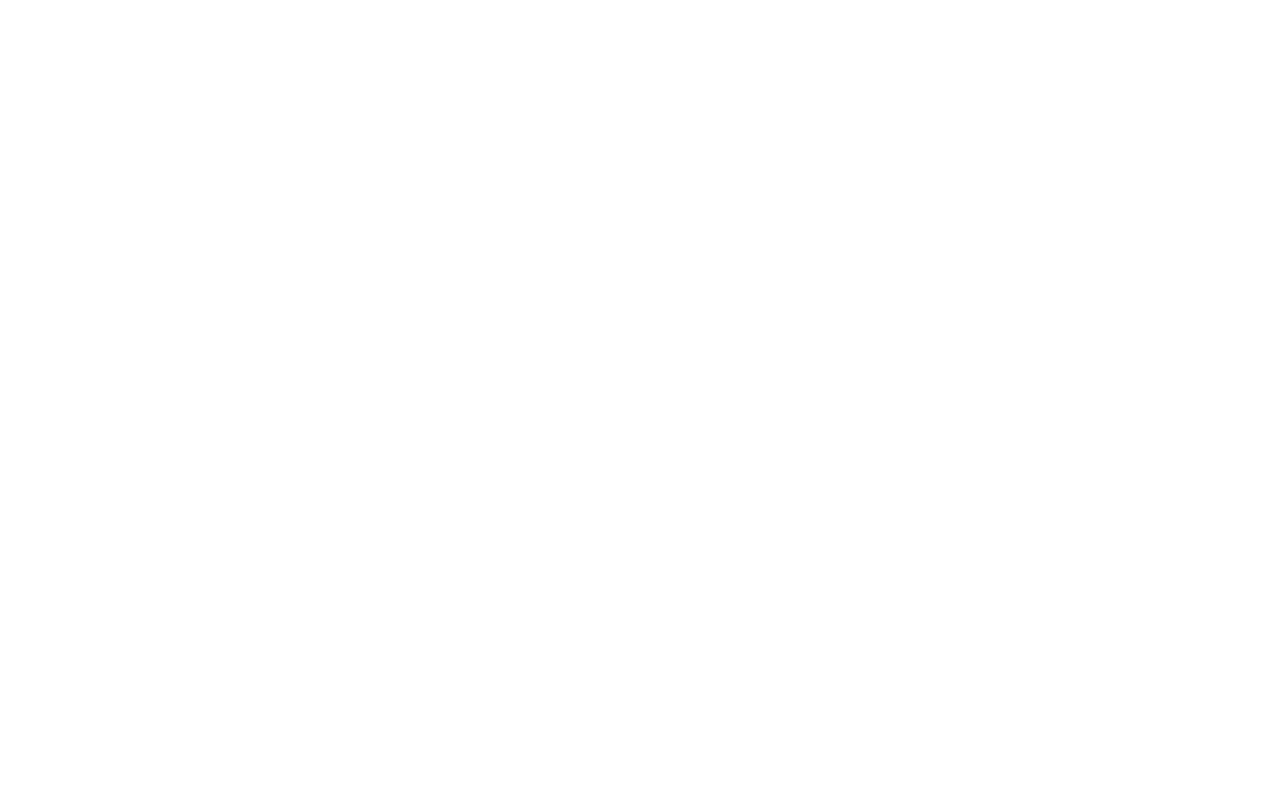
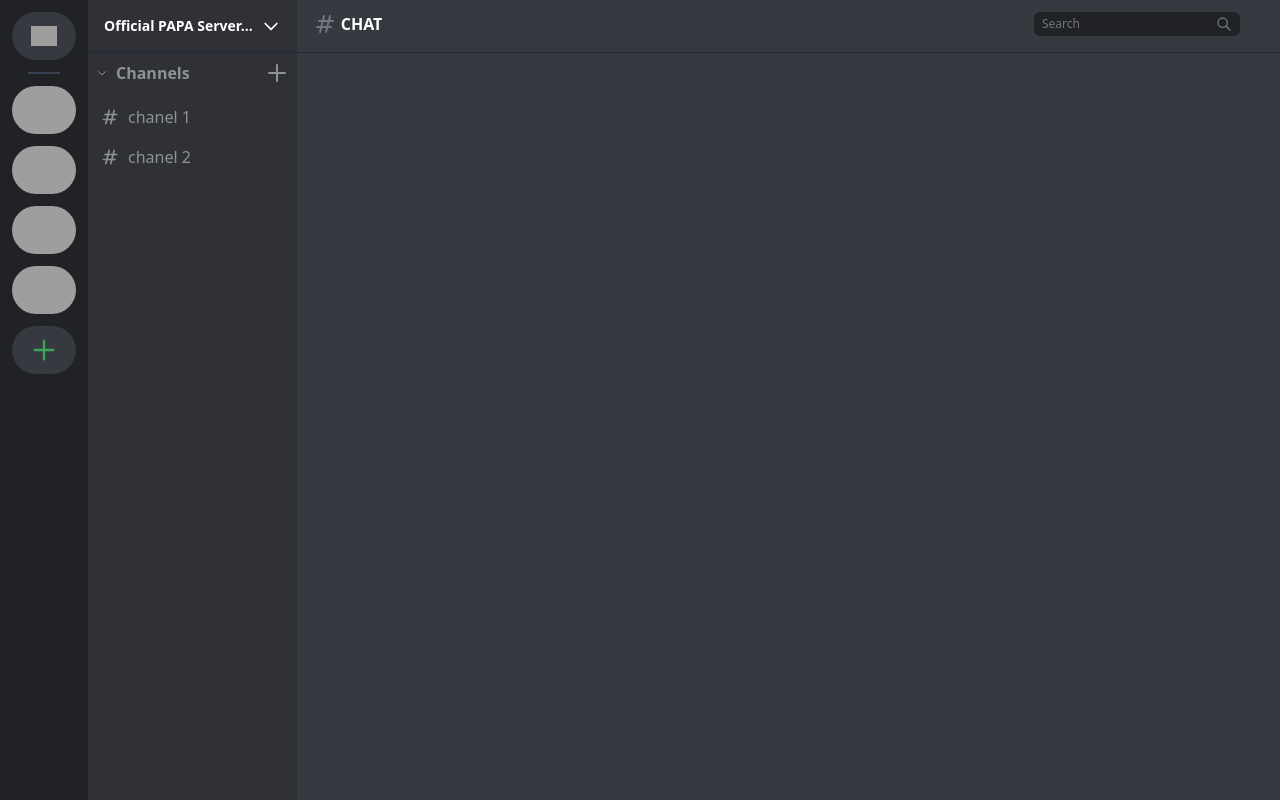
Before and after one commit to chautruonglong/mvg-sky, a React (Create React App) app in the folder frontend/web/: page /channels in a window 1280 px wide. Built offline with nearby package versions, Linux system fonts and the light colour scheme; grey boxes are pictures that could not be loaded.

Commit message:
feat: add route & layout

```diff
--- a/frontend/web/src/App.js
+++ b/frontend/web/src/App.js
@@ -1,6 +1,7 @@
 import './App.css';
 import {BrowserRouter as Router, Switch, Route, Link} from "react-router-dom"
 import { Header } from './components/Header';
+import { Home  } from './components/Home';
 
 function App() {
   return (
@@ -9,6 +10,14 @@
         <Route exact path ="/">
           <Header/>
         </Route>
+
+        <Route exact path ="/channels">
+          <Home/>
+        </Route>
+
+        <Route exact path ="/channels/:id">
+          <Home/>
+        </Route>
       </Switch>
     </Router>
   );
--- /dev/null
+++ b/frontend/web/src/components/Channel.js
@@ -0,0 +1,31 @@
+import { HashtagIcon } from "@heroicons/react/outline";
+// import { useDispatch } from "react-redux";
+// import { useHistory } from "react-router-dom";
+// import { setChannelInfo } from "../features/channelSlice";
+
+function Channel({ id, channelName }) {
+  // const dispatch = useDispatch();
+  // const history = useHistory();
+
+  // const setChannel = () => {
+  //   dispatch(
+  //     setChannelInfo({
+  //       channelId: id,
+  //       channelName: channelName,
+  //     })
+  //   );
+
+  //   history.push(`/channels/${id}`);
+  // };
+
+  return (
+    <div
+      className="font-medium flex items-center cursor-pointer hover:bg-[#3A3C43] p-1 rounded-md  hover:text-white"
+      // onClick={setChannel}
+    >
+      <HashtagIcon className="h-5 mr-2" /> {channelName}
+    </div>
+  );
+}
+
+export default Channel;
--- /dev/null
+++ b/frontend/web/src/components/Chat.js
@@ -0,0 +1,39 @@
+import { HashtagIcon, SearchIcon } from "@heroicons/react/outline";
+import {
+  BellIcon,
+  ChatIcon,
+  UsersIcon,
+  InboxIcon,
+  QuestionMarkCircleIcon,
+
+} from "@heroicons/react/solid";
+
+export const Chat = () => {
+    return (
+        <>
+  <div className="flex flex-col h-screen">
+      <header className="flex items-center justify-between space-x-5 border-b border-gray-800 p-4 -mt-1">
+        <div className="flex items-center space-x-1">
+          <HashtagIcon className="h-6 text-[#72767d]" />
+          <h4 className="text-white font-semibold">CHAT</h4>
+        </div>
+        <div className="flex space-x-3">
+          <BellIcon className="icon" />
+          <ChatIcon className="icon" />
+          <UsersIcon className="icon" />
+          <div className="flex bg-[#202225] text-xs p-1 rounded-md">
+            <input
+              type="text"
+              placeholder="Search"
+              className="bg-[#202225] focus:outline-none text-white pl-1 placeholder-[#72767d]"
+            />
+            <SearchIcon className="h-4 text-[#72767d] mr-1" />
+          </div>
+          <InboxIcon className="icon" />
+          <QuestionMarkCircleIcon className="icon" />
+        </div>
+      </header>
+      </div>
+        </>
+    )
+}
--- a/frontend/web/src/components/Home.js
+++ b/frontend/web/src/components/Home.js
@@ -1,8 +1,59 @@
+import { ServerIcon } from "./ServerIcon"
+import { ChevronDownIcon, PlusIcon } from "@heroicons/react/outline"
+import Channel from "../components/Channel";
+import { Chat } from "./Chat";
 
-export const Home = ()= {
+export const Home = () => {
     return (
         <>
-        <h1>ABC<h1/>
-        </>
+        <div className="flex h-screen">
+        <div className="flex flex-col space-y-3 bg-[#202225] p-3 min-w-max">
+          <div className="server-default hover:bg-discord_purple">
+            <img src="https://rb.gy/kuaslg" alt="" className="h-5" />
+          </div>
+          <hr className=" border-gray-700 border w-8 mx-auto" />
+          <ServerIcon image="https://rb.gy/qidcpp" />
+          <ServerIcon image="https://rb.gy/zxo0lz" />
+          <ServerIcon image="https://rb.gy/qidcpp" />
+          <ServerIcon image="https://rb.gy/zxo0lz" />
+
+          <div className="server-default hover:bg-discord_green group">
+            <PlusIcon className="text-discord_green h-7 group-hover:text-white" />
+          </div>
+        </div>
+
+        <div className="bg-[#2f3136] flex flex-col min-w-max">
+          <h2 className="flex text-white font-bold text-sm items-center justify-between border-b border-gray-800 p-4 hover:bg-[#34373C] cursor-pointer">
+            Official PAPA Server... <ChevronDownIcon className="h-5 ml-2" />
+          </h2>
+          <div className="text-[#8e9297] flex-grow overflow-y-scroll scrollbar-hide">
+            <div className="flex items-center p-2 mb-2">
+              <ChevronDownIcon className="h-3  mr-2" />
+              <h4 className="font-semibold ">Channels</h4>
+              <PlusIcon
+                className="h-6 ml-auto cursor-pointer hover:text-white"
+              />
+            </div>
+            <div className="flex flex-col space-y-2 px-2 mb-4">
+            <Channel
+                id='123'
+                channelName='chanel 1'
+            />
+            <Channel
+                id='234'
+                channelName='chanel 2'
+            />
+            </div>
+          </div>
+
+        </div>
+
+
+
+        <div className="bg-[#36393f] flex-grow">
+          <Chat />
+        </div>
+      </div>
+      </>
     )
 }
--- /dev/null
+++ b/frontend/web/src/components/ServerIcon.js
@@ -0,0 +1,9 @@
+export const ServerIcon = ({ image }) => {
+    return (
+      <img
+        src={image}
+        alt=""
+        className="h-12 cursor-pointer rounded-full transition-all duration-100 ease-out hover:rounded-2xl"
+      />
+    );
+  }
--- a/frontend/web/src/index.css
+++ b/frontend/web/src/index.css
@@ -7,11 +7,11 @@
     @apply cursor-pointer font-semibold text-sm text-white hover:underline;
   }
 
-  /* .server-default {
+  .server-default {
     @apply h-12 bg-[#36393f] rounded-full flex justify-center items-center cursor-pointer hover:rounded-2xl transition-all duration-100 ease-out;
   }
 
-  .icon {
+  /* .icon {
     @apply h-6 text-[#b9bbbe] cursor-pointer hover:text-[#dcddde];
-  } */
+  }  */
 }
```
